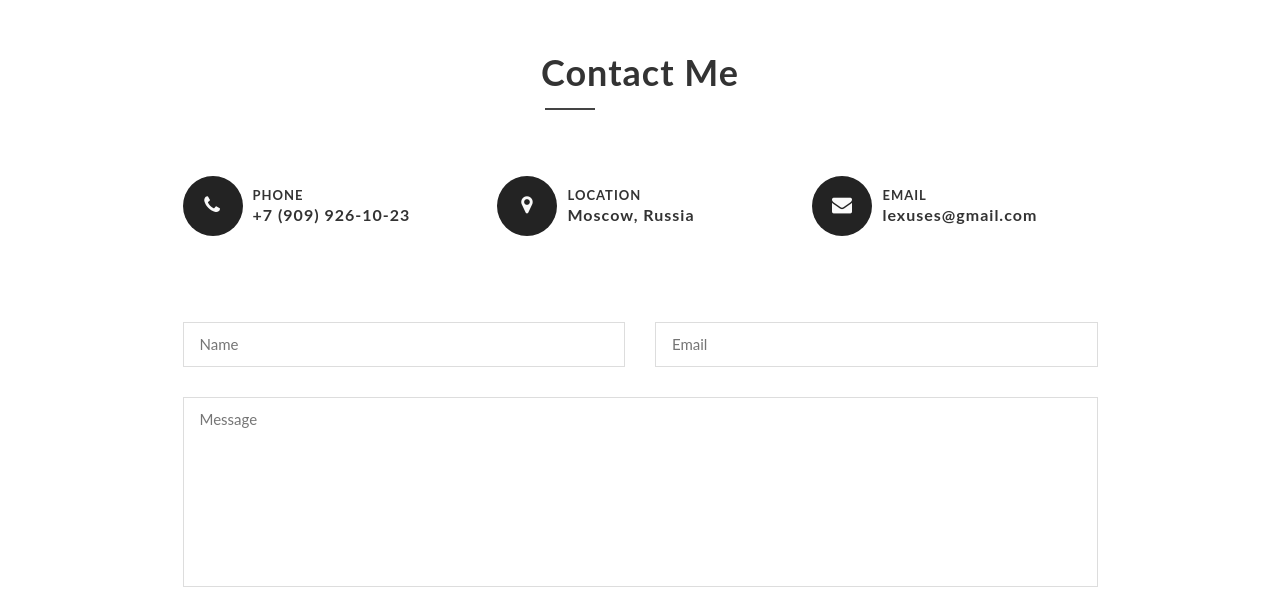
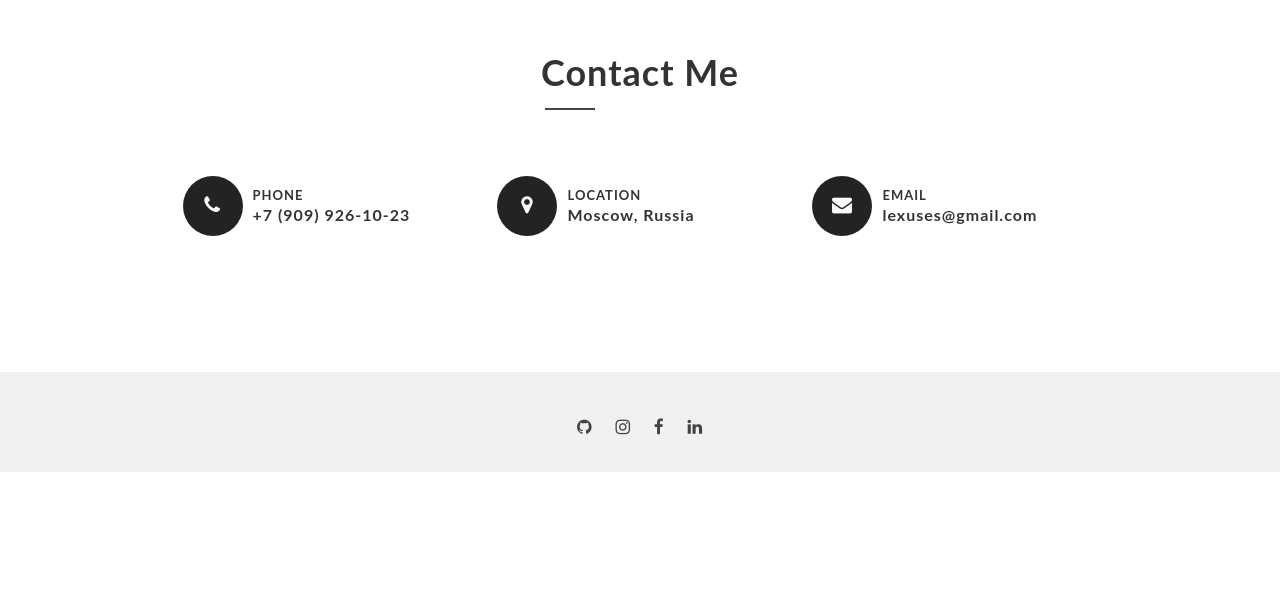
Before and after one commit to lexuses/lexuses.github.io, a plain HTML site: page index.html in a window 1280 px wide. Shown: the part 2211-2800 px from the top of the page. After the commit the page ends 2683 px from the top, so only its background shows below. Drawn offline with Linux system fonts and the light colour scheme.

Commit message:
Hide form

```diff
--- a/index.html
+++ b/index.html
@@ -319,7 +319,7 @@
                 </div>
             </div><!-- end row -->
 
-            <div class="row">
+            <!--<div class="row">
                 <div class="col-xs-12 col-md-10 col-md-offset-1">
                     <form id="contact-form" method="post" action="#">
                         <div class="col-sm-6">
@@ -340,7 +340,7 @@
 
                     </form>
                 </div>
-            </div> <!-- end row -->
+            </div>--> <!-- end row -->
         </div> <!-- End Container -->
     </section>
     <!-- END CONTACT -->
```
